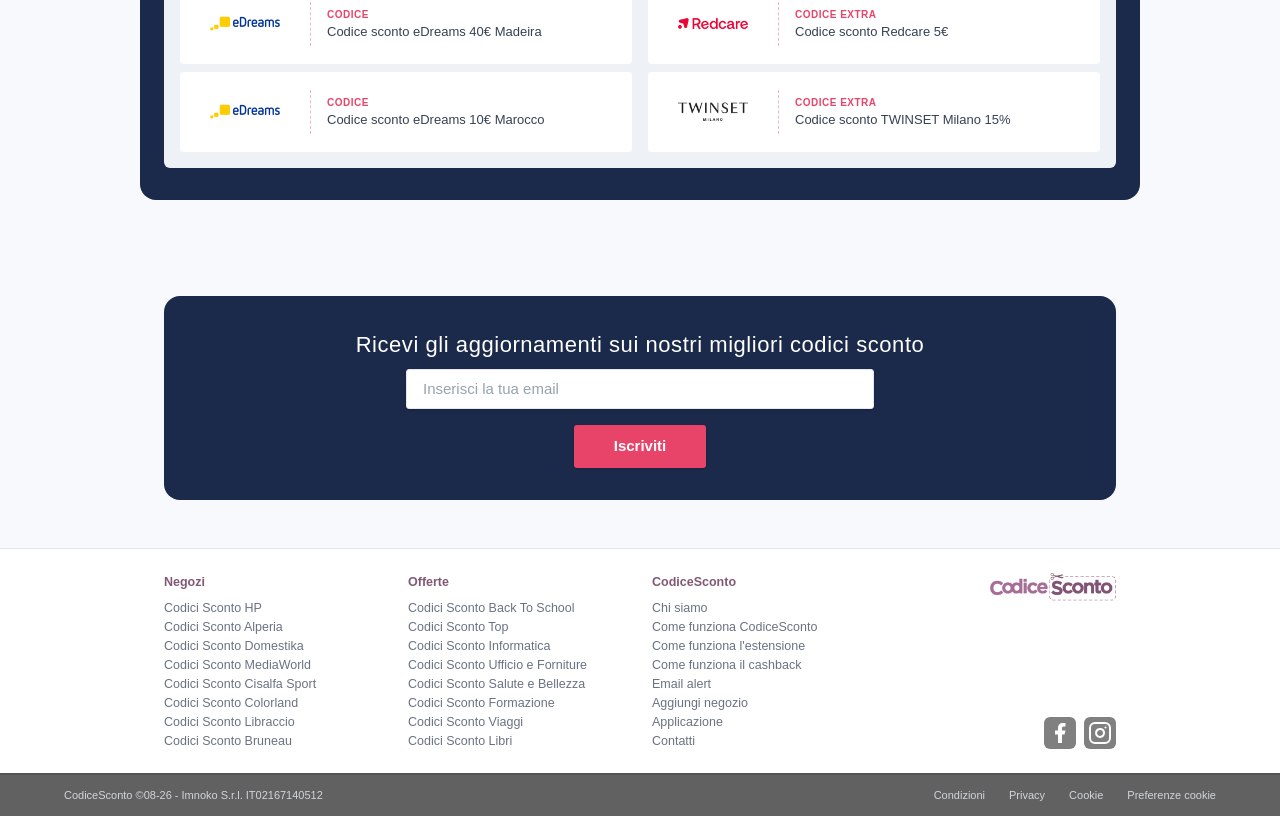
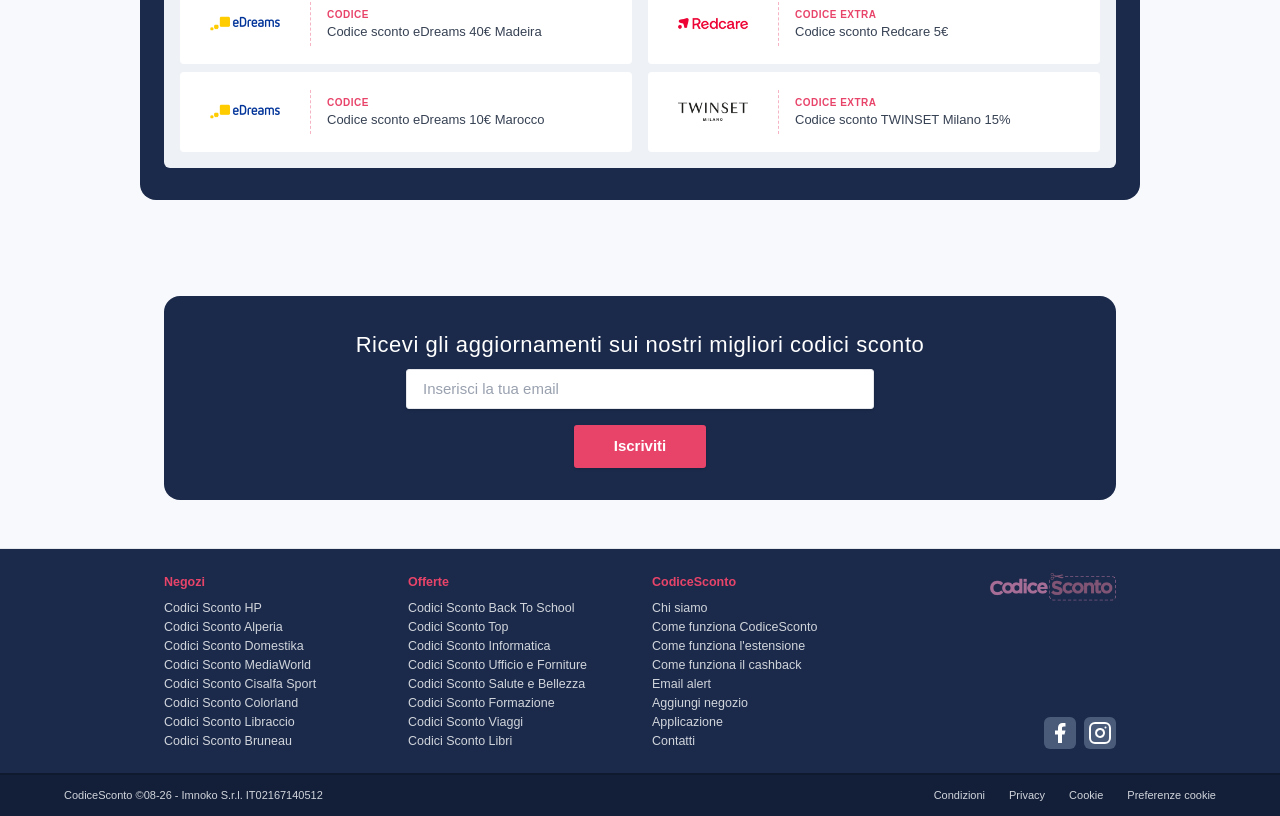
Before and after one commit to MuhammadWaqar7615/condiceSconto-site-clone, a Next.js app: page / in a window 1280 px wide. Shown: the part 4477-5293 px from the top of the page. Built offline with nearby package versions, Linux system fonts and the light colour scheme.

Commit message:
refactor: standardize hardcoded colors using theme-based utility classes in UI components

```diff
--- a/src/components/layout/Footer.jsx
+++ b/src/components/layout/Footer.jsx
@@ -3,52 +3,52 @@ import Link from 'next/link';
 
 function Footer() {
   return (
-    <footer className="w-full bg-white pt-6 text-[12.5px] border-t border-gray-200">
+    <footer className="w-full bg-primary-dark pt-6 text-[12.5px] border-t border-gray-200">
       <div className="max-w-[1000px] mx-auto px-4 sm:px-6 pb-6">
         <div className="grid grid-cols-1 sm:grid-cols-2 md:grid-cols-4 gap-6">
 
           {/* Column 1: Negozi */}
           <div>
-            <h4 className="font-bold text-[#815975] mb-2.5">Negozi</h4>
-            <ul className="space-y-1 text-gray-500 leading-[15px]">
-              <li><a href="#" className="hover:text-[#815975] transition-colors">Codici Sconto HP</a></li>
-              <li><a href="#" className="hover:text-[#815975] transition-colors">Codici Sconto Alperia</a></li>
-              <li><a href="#" className="hover:text-[#815975] transition-colors">Codici Sconto Domestika</a></li>
-              <li><a href="#" className="hover:text-[#815975] transition-colors">Codici Sconto MediaWorld</a></li>
-              <li><a href="#" className="hover:text-[#815975] transition-colors">Codici Sconto Cisalfa Sport</a></li>
-              <li><a href="#" className="hover:text-[#815975] transition-colors">Codici Sconto Colorland</a></li>
-              <li><a href="#" className="hover:text-[#815975] transition-colors">Codici Sconto Libraccio</a></li>
-              <li><a href="#" className="hover:text-[#815975] transition-colors">Codici Sconto Bruneau</a></li>
+            <h4 className="font-bold text-accent mb-2.5">Negozi</h4>
+            <ul className="space-y-1 text-gray-300 leading-[15px]">
+              <li><a href="#" className="hover:text-accent transition-colors">Codici Sconto HP</a></li>
+              <li><a href="#" className="hover:text-accent transition-colors">Codici Sconto Alperia</a></li>
+              <li><a href="#" className="hover:text-accent transition-colors">Codici Sconto Domestika</a></li>
+              <li><a href="#" className="hover:text-accent transition-colors">Codici Sconto MediaWorld</a></li>
+              <li><a href="#" className="hover:text-accent transition-colors">Codici Sconto Cisalfa Sport</a></li>
+              <li><a href="#" className="hover:text-accent transition-colors">Codici Sconto Colorland</a></li>
+              <li><a href="#" className="hover:text-accent transition-colors">Codici Sconto Libraccio</a></li>
+              <li><a href="#" className="hover:text-accent transition-colors">Codici Sconto Bruneau</a></li>
             </ul>
           </div>
 
           {/* Column 2: Offerte */}
           <div>
-            <h4 className="font-bold text-[#815975] mb-2.5">Offerte</h4>
-            <ul className="space-y-1 text-gray-500 leading-[15px]">
-              <li><a href="#" className="hover:text-[#815975] transition-colors">Codici Sconto Back To School</a></li>
-              <li><a href="#" className="hover:text-[#815975] transition-colors">Codici Sconto Top</a></li>
-              <li><a href="#" className="hover:text-[#815975] transition-colors">Codici Sconto Informatica</a></li>
-              <li><a href="#" className="hover:text-[#815975] transition-colors">Codici Sconto Ufficio e Forniture</a></li>
-              <li><a href="#" className="hover:text-[#815975] transition-colors">Codici Sconto Salute e Bellezza</a></li>
-              <li><a href="#" className="hover:text-[#815975] transition-colors">Codici Sconto Formazione</a></li>
-              <li><a href="#" className="hover:text-[#815975] transition-colors">Codici Sconto Viaggi</a></li>
-              <li><a href="#" className="hover:text-[#815975] transition-colors">Codici Sconto Libri</a></li>
+            <h4 className="font-bold text-accent mb-2.5">Offerte</h4>
+            <ul className="space-y-1 text-gray-300 leading-[15px]">
+              <li><a href="#" className="hover:text-accent transition-colors">Codici Sconto Back To School</a></li>
+              <li><a href="#" className="hover:text-accent transition-colors">Codici Sconto Top</a></li>
+              <li><a href="#" className="hover:text-accent transition-colors">Codici Sconto Informatica</a></li>
+              <li><a href="#" className="hover:text-accent transition-colors">Codici Sconto Ufficio e Forniture</a></li>
+              <li><a href="#" className="hover:text-accent transition-colors">Codici Sconto Salute e Bellezza</a></li>
+              <li><a href="#" className="hover:text-accent transition-colors">Codici Sconto Formazione</a></li>
+              <li><a href="#" className="hover:text-accent transition-colors">Codici Sconto Viaggi</a></li>
+              <li><a href="#" className="hover:text-accent transition-colors">Codici Sconto Libri</a></li>
             </ul>
           </div>
 
           {/* Column 3: CodiceSconto */}
           <div>
-            <h4 className="font-bold text-[#815975] mb-2.5">CodiceSconto</h4>
-            <ul className="space-y-1 text-gray-500 leading-[15px]">
-              <li><a href="#" className="hover:text-[#815975] transition-colors">Chi siamo</a></li>
-              <li><a href="#" className="hover:text-[#815975] transition-colors">Come funziona CodiceSconto</a></li>
-              <li><a href="#" className="hover:text-[#815975] transition-colors">Come funziona l&apos;estensione</a></li>
-              <li><a href="#" className="hover:text-[#815975] transition-colors">Come funziona il cashback</a></li>
-              <li><a href="#" className="hover:text-[#815975] transition-colors">Email alert</a></li>
-              <li><Link href="/aggiungi-negozio" className="hover:text-[#815975] transition-colors">Aggiungi negozio</Link></li>
-              <li><a href="#" className="hover:text-[#815975] transition-colors">Applicazione</a></li>
-              <li><a href="#" className="hover:text-[#815975] transition-colors">Contatti</a></li>
+            <h4 className="font-bold text-accent mb-2.5">CodiceSconto</h4>
+            <ul className="space-y-1 text-gray-300 leading-[15px]">
+              <li><a href="#" className="hover:text-accent transition-colors">Chi siamo</a></li>
+              <li><a href="#" className="hover:text-accent transition-colors">Come funziona CodiceSconto</a></li>
+              <li><a href="#" className="hover:text-accent transition-colors">Come funziona l&apos;estensione</a></li>
+              <li><a href="#" className="hover:text-accent transition-colors">Come funziona il cashback</a></li>
+              <li><a href="#" className="hover:text-accent transition-colors">Email alert</a></li>
+              <li><Link href="/aggiungi-negozio" className="hover:text-accent transition-colors">Aggiungi negozio</Link></li>
+              <li><a href="#" className="hover:text-accent transition-colors">Applicazione</a></li>
+              <li><a href="#" className="hover:text-accent transition-colors">Contatti</a></li>
             </ul>
           </div>
 
@@ -64,12 +64,12 @@ function Footer() {
             </div>
 
             <div className="flex space-x-2 w-full justify-start md:justify-end mt-4">
-              <a href="#" className="bg-[#808080] text-white p-1 rounded-md hover:bg-gray-600 transition-colors" aria-label="Facebook">
+              <a href="#" className="bg-social-bg text-white p-1 rounded-md hover:bg-gray-600 transition-colors" aria-label="Facebook">
                 <svg className="w-6 h-6" fill="currentColor" viewBox="0 0 24 24">
                   <path d="M14 13.5h2.5l1-4H14v-2c0-1.03 0-2 2-2h1.5V2.14c-.326-.043-1.557-.14-2.857-.14C11.928 2 10 3.657 10 6.7v2.8H7v4h3V22h4v-8.5z" />
                 </svg>
               </a>
-              <a href="#" className="bg-[#808080] text-white p-1 rounded-md hover:bg-gray-600 transition-colors" aria-label="Instagram">
+              <a href="#" className="bg-social-bg text-white p-1 rounded-md hover:bg-gray-600 transition-colors" aria-label="Instagram">
                 <svg className="w-6 h-6" fill="none" stroke="currentColor" strokeWidth="2" strokeLinecap="round" strokeLinejoin="round" viewBox="0 0 24 24">
                   <rect x="2" y="2" width="20" height="20" rx="5" ry="5"></rect>
                   <path d="M16 11.37A4 4 0 1 1 12.63 8 4 4 0 0 1 16 11.37z"></path>
@@ -82,7 +82,7 @@ function Footer() {
       </div>
 
       {/* Bottom Bar */}
-      <div className="bg-[#616161] py-3 w-full border-t-2 border-[#545454]">
+      <div className="bg-footer-bar py-3 w-full border-t-2 border-footer-bar-border">
         <div className="max-w-[1200px] mx-auto px-4 sm:px-6 flex flex-col md:flex-row justify-between items-center text-[11px] text-gray-300">
           <p>CodiceSconto &copy;08-26 - Imnoko S.r.l. IT02167140512</p>
           <div className="flex space-x-6 mt-2 md:mt-0">
```
